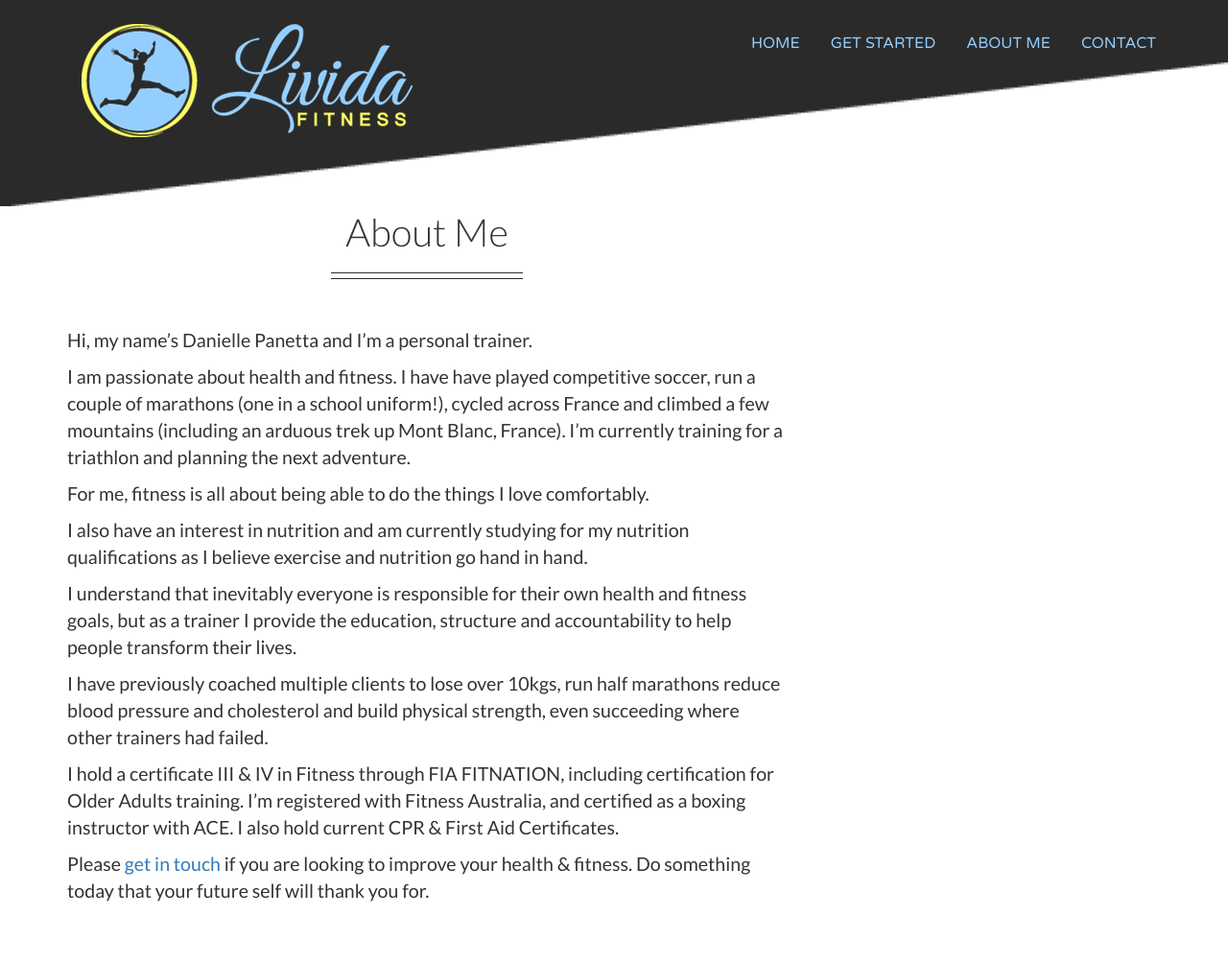
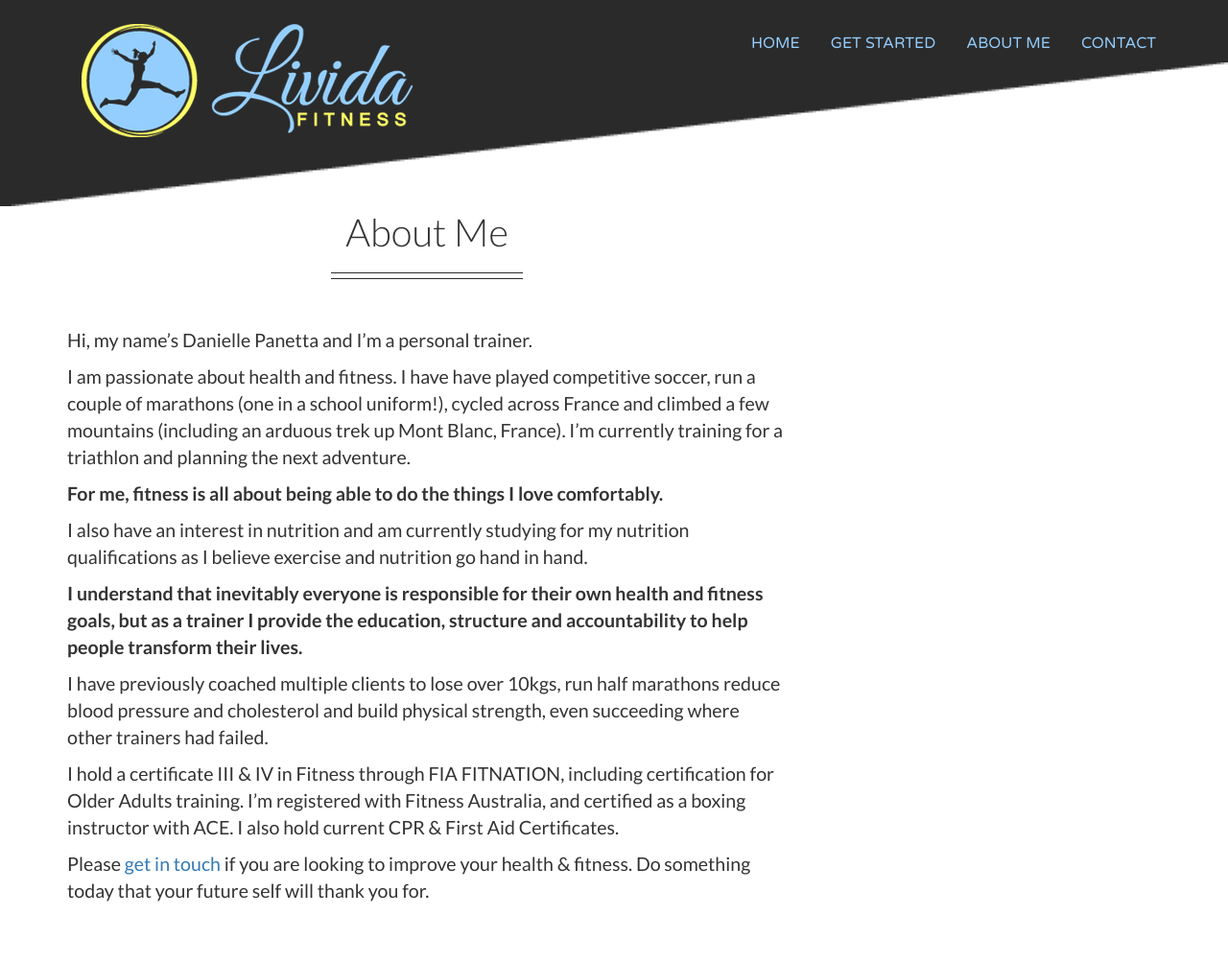
Before and after one commit to lividafitness/lividafitness.github.io, a Jekyll site: the page built from about.html, in a window 1280 px wide. Shown: the whole page at 96% size. Built offline with Jekyll 4.4.1, drawn with Linux system fonts in a browser that asks for light colours; nearby versions of some CDN libraries; library files that are not in the unit come from our copies.

```diff
--- a/about.html
+++ b/about.html
@@ -19,15 +19,15 @@ title: Personal Training & Group Fitness in Drummoyne and Surrounds
 						France and climbed a few mountains (including an arduous trek up Mont Blanc, France).
 						I’m currently training for a triathlon and planning the next adventure. </p>
 
-						<strong><p>For me, fitness is all about being able to do the things I love comfortably.</p></strong>
+						<p><strong>For me, fitness is all about being able to do the things I love comfortably.</strong></p>
 
 						<p>I also have an interest in nutrition and am currently studying for my nutrition
 						qualifications as I believe exercise and nutrition go hand in hand.</p>
 
 
-						<strong><p>I understand that inevitably everyone is responsible for their own health and fitness
+						<p><strong>I understand that inevitably everyone is responsible for their own health and fitness
 						goals, but as a trainer I provide the education, structure and accountability to
-						help people transform their lives.</p></strong>
+						help people transform their lives.</strong></p>
 
 						<p>I have previously coached multiple clients to lose over 10kgs, run half marathons
 						reduce blood pressure and cholesterol and build physical strength, even succeeding
@@ -38,7 +38,7 @@ title: Personal Training & Group Fitness in Drummoyne and Surrounds
 						certified as a boxing instructor with ACE.  I also hold current CPR & First Aid Certificates.
 						</p>
 
-						<p>Please <a href="#contact">get in touch</a> if you are looking to improve your health & fitness.  Do something today that your future self will thank you for.</p>
+						<p>Please <a href="www.lividafitness.com.au/#contact">get in touch</a> if you are looking to improve your health & fitness.  Do something today that your future self will thank you for.</p>
 
 
 					</div>
```
